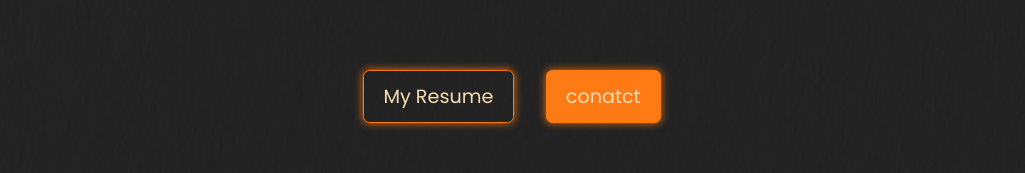
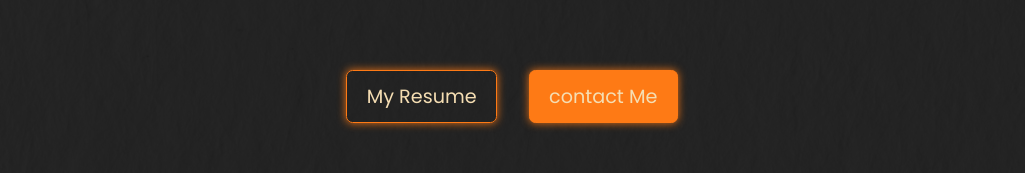
Before and after one commit to OwuorV/vinprofile, a React (Vite) app: page / in a window 1280 px wide. Shown: the part 128-301 px from the top of the page, without its empty margins (128-1153 px from the left). Built offline with nearby package versions, Linux system fonts and the light colour scheme.

Commit message:
spell check

```diff
--- a/src/components/contact/Contact.jsx
+++ b/src/components/contact/Contact.jsx
@@ -27,7 +27,7 @@ const Contact = () => {
   // };
   return (
     <section id="contact">
-      <h5>React Out</h5>
+      <h5>Reach Out</h5>
       <h1>Contact</h1>
       <div className="container container_contact">
         <div className="contact_options">
--- a/src/components/header/CTA.jsx
+++ b/src/components/header/CTA.jsx
@@ -9,7 +9,7 @@ const CTA = () => {
         My Resume
       </a>
       <a href="#contact" className="btn btn-primary">
-        conatct
+        contact Me
       </a>
     </div>
   );
```
